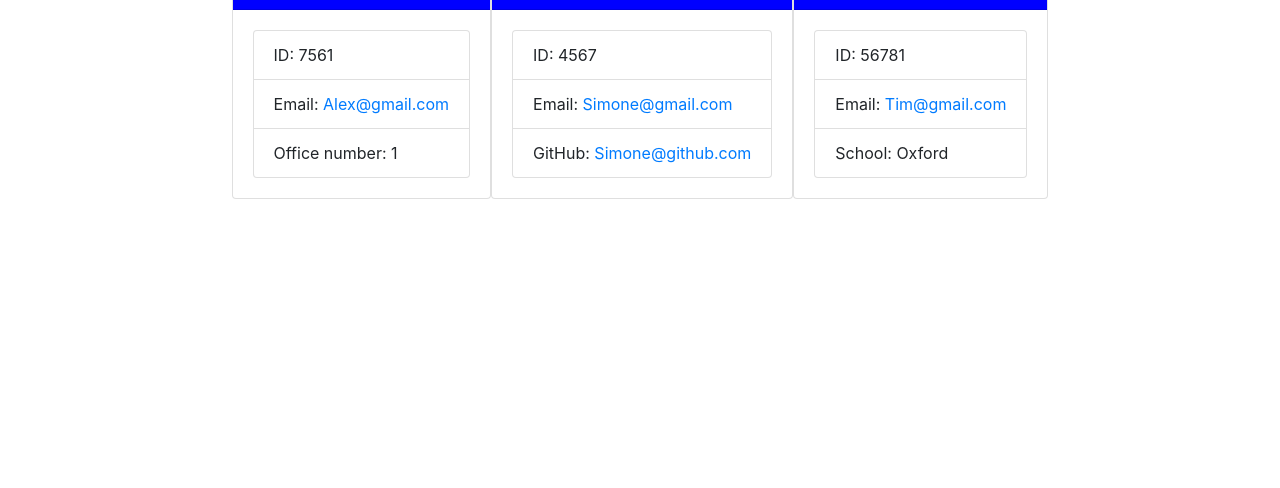
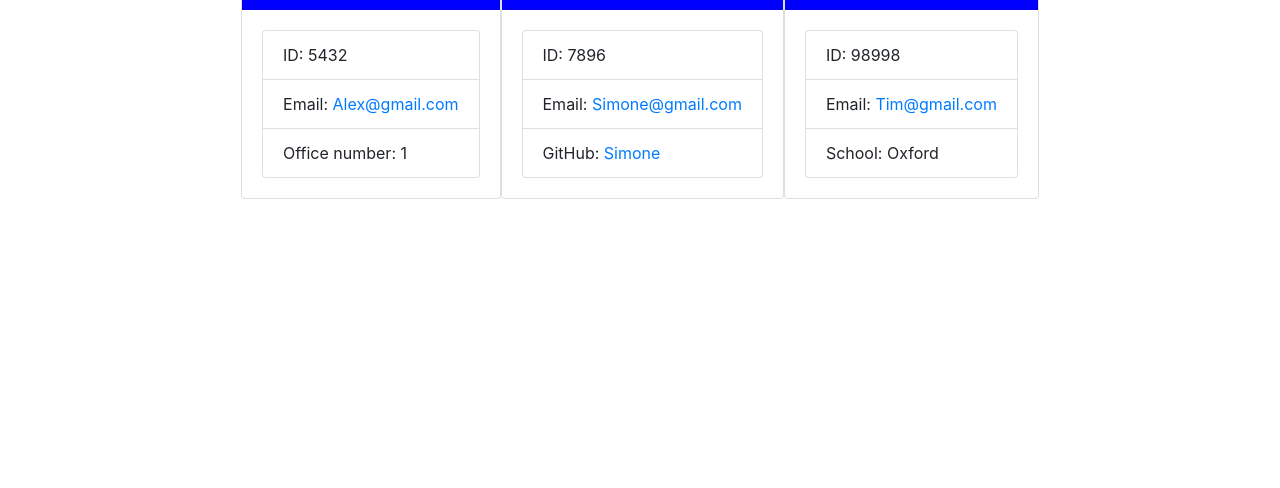
Before and after one commit to 2akia/Team-Profile-Generator-OOP, a website: page output/team.html in a window 1280 px wide. Shown: the part 312-800 px from the top of the page. Drawn offline with nearby package versions, Linux system fonts and the light colour scheme.

```diff
--- a/output/team.html
+++ b/output/team.html
@@ -32,7 +32,7 @@
         </div>
         <div class="card-body">
             <ul class="list-group">
-                <li class="list-group-item">ID: 7561</li>
+                <li class="list-group-item">ID: 5432</li>
                 <li class="list-group-item">Email: <a href="mailto:Alex@gmail.com">Alex@gmail.com</a></li>
                 <li class="list-group-item">Office number: 1</li>
             </ul>
@@ -46,9 +46,9 @@
     </div>
     <div class="card-body">
         <ul class="list-group">
-            <li class="list-group-item">ID: 4567</li>
+            <li class="list-group-item">ID: 7896</li>
             <li class="list-group-item">Email: <a href="mailto:Simone@gmail.com">Simone@gmail.com</a></li>
-            <li class="list-group-item">GitHub: <a href="https://github.com/Simone@github.com" target="_blank" rel="noopener noreferrer">Simone@github.com</a></li>
+            <li class="list-group-item">GitHub: <a href="https://github.com/Simone" target="_blank" rel="noopener noreferrer">Simone</a></li>
         </ul>
     </div>
 </div>
@@ -60,7 +60,7 @@
     </div>
     <div class="card-body">
         <ul class="list-group">
-            <li class="list-group-item">ID: 56781</li>
+            <li class="list-group-item">ID: 98998</li>
             <li class="list-group-item">Email: <a href="mailto:Tim@gmail.com">Tim@gmail.com</a></li>
             <li class="list-group-item">School: Oxford</li>
         </ul>
```
